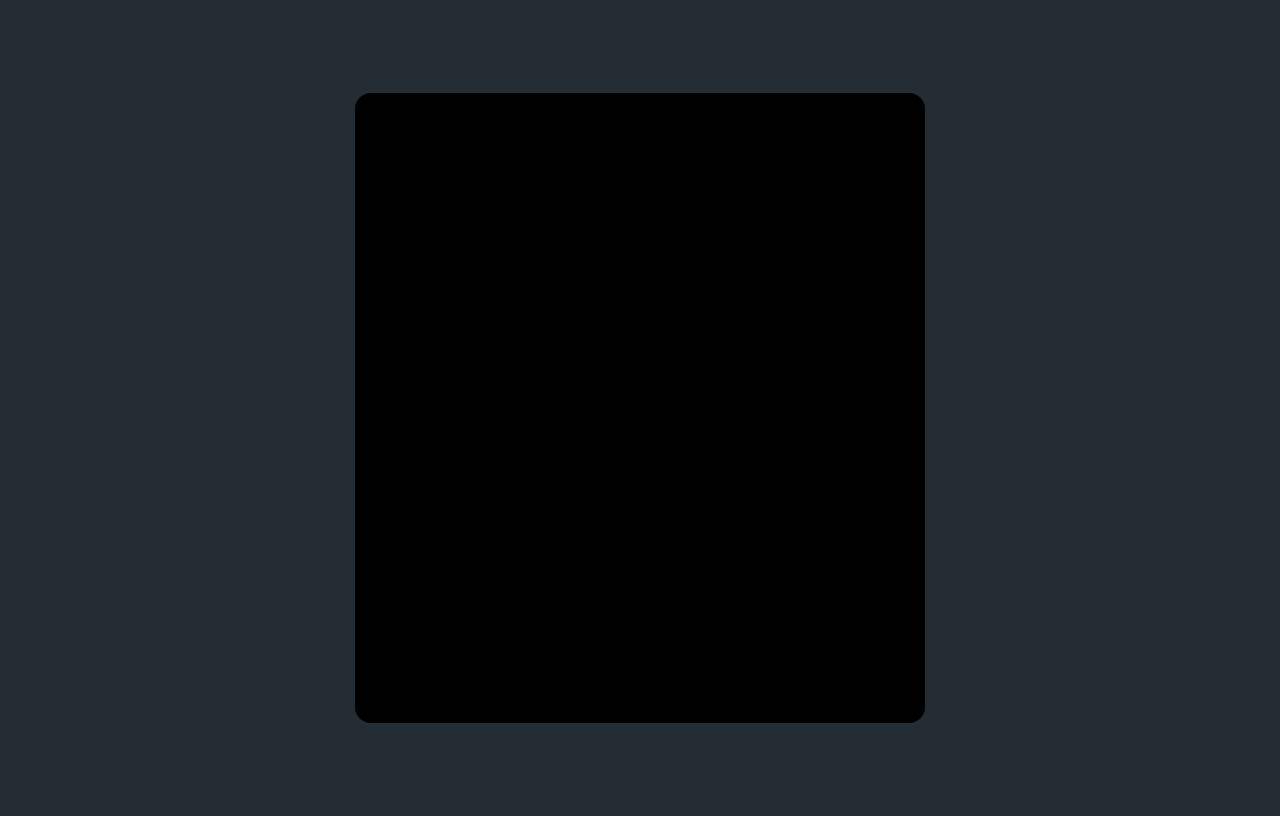
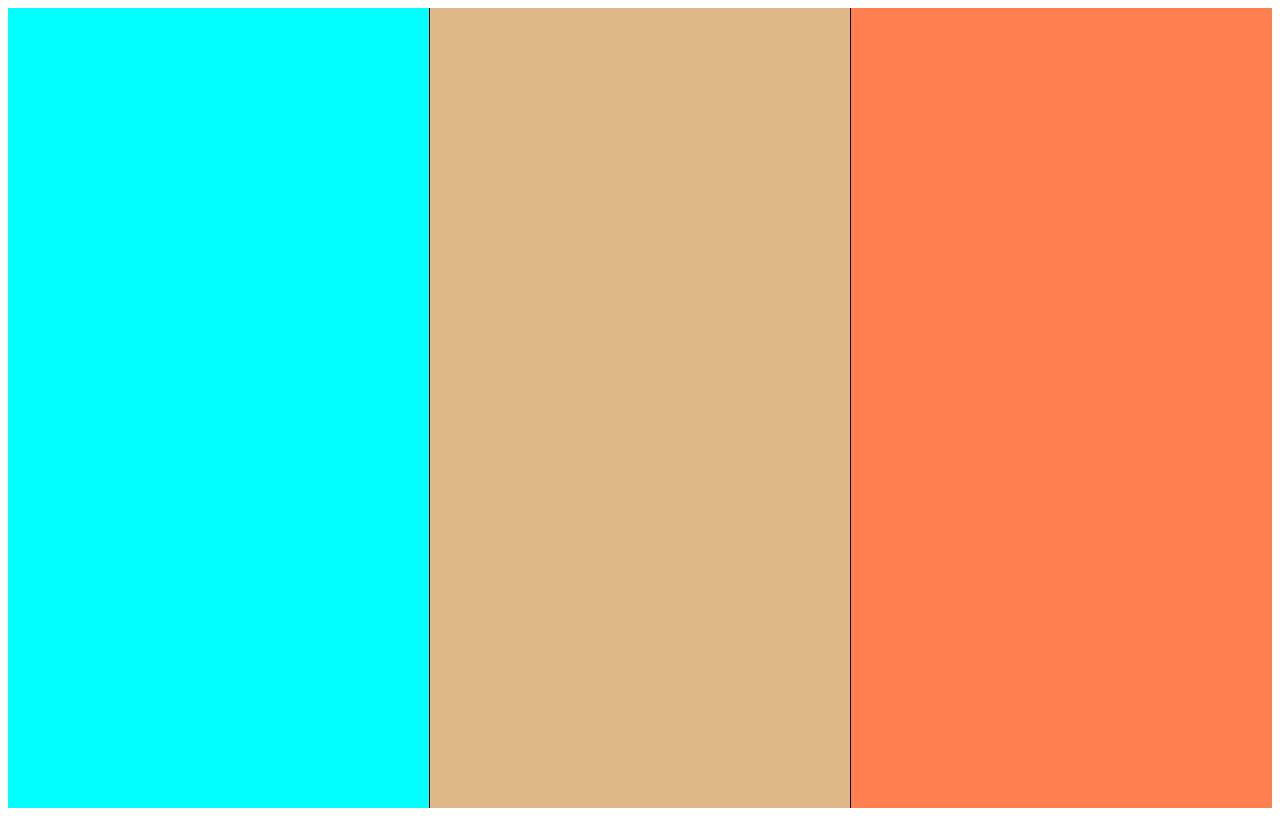
Before and after one commit to Kiran-Alex/react-twitter-clone, a React (Create React App) app: page /home in a window 1280 px wide. Before the commit this address had no page. Built offline with nearby package versions, Linux system fonts and the light colour scheme; the HTML template or start-up script is replaced by a standard one.

Commit message:
started homepage

```diff
--- a/src/App.js
+++ b/src/App.js
@@ -12,7 +12,7 @@ function App() {
       <Route path="/login" element={<Login/>} />
       <Route path='/' element={ <Navigate to="/login"  replace/>}/>
       <Route path='/signup' element={<Signup/>}/>
-      <Route path='/homepage' element={<Home/>}/>
+      <Route path='/home' element={<Home/>}/>
       </Routes>
     </React.Fragment>
   );
--- a/src/Home.js
+++ b/src/Home.js
@@ -1,9 +1,18 @@
 import React from 'react'
+import "./styles/Home.css"
 
 function Home() {
   return (
-    <div>
+    <div className='body'>
+      <div className='sidebar'>
 
+      </div>
+      <div className='content'>
+
+      </div>
+      <div className='widget'>
+
+      </div>
     </div>
   )
 }
--- a/src/Login.js
+++ b/src/Login.js
@@ -4,6 +4,8 @@ import "./assets/logo.png"
 import { Link, useNavigate } from 'react-router-dom'
  function Login() {
   return (
+    <div className='page-wrapper'>
+      <div className='page-content'>
     <div className='container' >
       <img src='https://uc29036e0eb33c4dda7d9182a449.previews.dropboxusercontent.com/p/thumb/AB1qvOIAmPYD0oZxCEhrJT0oTHQkGmHhVW_JArkkLwd483vodZgDyvfn8N2sIGZ7OF2BGokomVhpcg5jr3T6gwAV1pppnsCMach-tM_s6G78fVRbQk-TkRfaNjH-jzOzqx_h-RpRgFs15K6o01M5V4o20zVW4iNp5RD3QzHAUDbzqgh7gPPQjFNKplvtlBi4WH7B2dBriRYJL0Fhu-NrKH3Nu75EBZl8c_hV1vYhXqx1f7dPML7oeEIOOEhwBS7aFUUXkkyaIQvMOMR0_SWbHmrLu0hy8I_j-lSLe8iaMUgBVXIy1aJaHINS9XP2G6_EzfUDVcWCb4yCe8cNpVFQGpgtb87Y-0dMHZNARVCqPQnedNf9nHAw-4r-4S39CirPcZO3MI2EOmutLgVDUojS3DiL64s4GCmmT7NRRjv019x3XA/p.png' alt='twitter logo' draggable="false"/>
       <form>
@@ -11,10 +13,12 @@ import { Link, useNavigate } from 'react-router-dom'
         <input type='text' className='textpass' placeholder='username'/>
         <input type='password' className='textpass' placeholder='password'/>
         <button>Log in</button>
-        <button id='gll' ><Link  to="/homepage"> Guest Login</Link></button>
+        <button id='gll' ><Link  to="/home"> Guest Login</Link></button>
       </form>
       <span> No account ? <Link to="/signup">Sign up</Link></span>
      {/* <Link id='gl' to="/homepage"> Guest Login</Link> */}
+    </div>
+    </div>
     </div>
   )
 }
--- a/src/Signup.js
+++ b/src/Signup.js
@@ -4,6 +4,8 @@ import "./styles/Signup.css"
 
  function Signup() {
   return (
+    <div className='page-wrapper'>
+      <div className='page-content'>
 <div className='container' >
       <img src='https://uc29036e0eb33c4dda7d9182a449.previews.dropboxusercontent.com/p/thumb/AB1qvOIAmPYD0oZxCEhrJT0oTHQkGmHhVW_JArkkLwd483vodZgDyvfn8N2sIGZ7OF2BGokomVhpcg5jr3T6gwAV1pppnsCMach-tM_s6G78fVRbQk-TkRfaNjH-jzOzqx_h-RpRgFs15K6o01M5V4o20zVW4iNp5RD3QzHAUDbzqgh7gPPQjFNKplvtlBi4WH7B2dBriRYJL0Fhu-NrKH3Nu75EBZl8c_hV1vYhXqx1f7dPML7oeEIOOEhwBS7aFUUXkkyaIQvMOMR0_SWbHmrLu0hy8I_j-lSLe8iaMUgBVXIy1aJaHINS9XP2G6_EzfUDVcWCb4yCe8cNpVFQGpgtb87Y-0dMHZNARVCqPQnedNf9nHAw-4r-4S39CirPcZO3MI2EOmutLgVDUojS3DiL64s4GCmmT7NRRjv019x3XA/p.png' alt='twitter logo' draggable="false"/>
       <form>
@@ -14,6 +16,8 @@ import "./styles/Signup.css"
       </form>
       <span>Have an account already ? <Link to="/login">Log in</Link></span>
     </div>
+    </div>
+    </div>
   )
 }
 
--- /dev/null
+++ b/src/styles/Home.css
@@ -0,0 +1,22 @@
+.body {
+    background-color: rgb(0, 0, 0);
+    height: 100vh;
+    width: 100%;
+    display: flex;
+    justify-content: space-evenly;
+}
+
+.sidebar {
+    background-color: aqua;
+    width: 33.3%;
+}
+
+.content {
+    background-color:burlywood;
+    width: 33.3%;
+}
+
+.widget {
+    background-color: coral;
+    width: 33.3%;
+}
--- a/src/styles/Login.css
+++ b/src/styles/Login.css
@@ -1,4 +1,4 @@
-body {
+.page-wrapper {
     height: 100vh;
     display: flex;
     justify-content: center;
@@ -7,7 +7,7 @@ body {
 }
 
 
-#root {
+.page-content {
     width: 590px;
     height: 630px;
     background-color: rgb(0, 0, 0);
--- a/src/styles/Signup.css
+++ b/src/styles/Signup.css
@@ -1,4 +1,4 @@
-body {
+.page-wrapper {
     height: 100vh;
     display: flex;
     justify-content: center;
@@ -7,7 +7,7 @@ body {
 }
 
 
-#root {
+.page-content {
     width: 570px;
     height: 630px;
     background-color: rgb(0, 0, 0);
```
